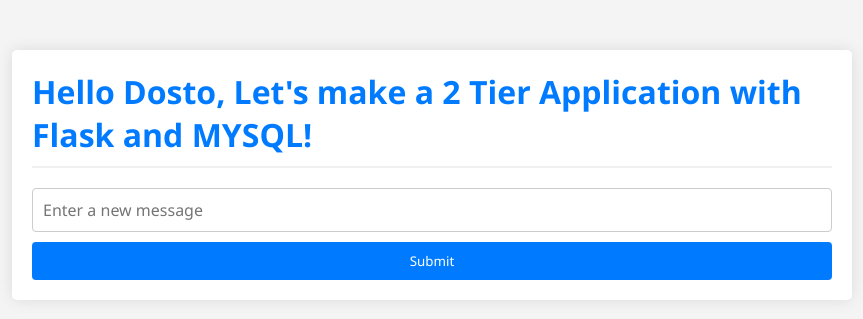
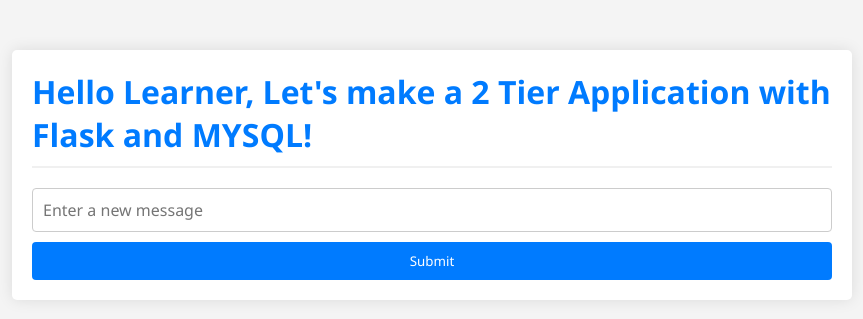
Before and after one commit to deep1172/2-tier-app, a Flask app: page / in a window 1280 px wide. Shown: the top 319 px of the page, without its empty margins (208-1071 px from the left). Run offline with Flask 2, Linux system fonts and the light colour scheme; data that the repository does not hold is empty; some libraries are stand-ins or nearby versions.

Commit message:
index file updated

```diff
--- a/templates/index.html
+++ b/templates/index.html
@@ -93,7 +93,7 @@
 
 <body>
     <div class="container">
-        <h1>Hello Dosto,
+        <h1>Hello Learner,
             Let's make a 2 Tier Application with Flask and MYSQL!</h1>
         {% for message in messages %}
             <p>{{ message[0] }}</p>
```
